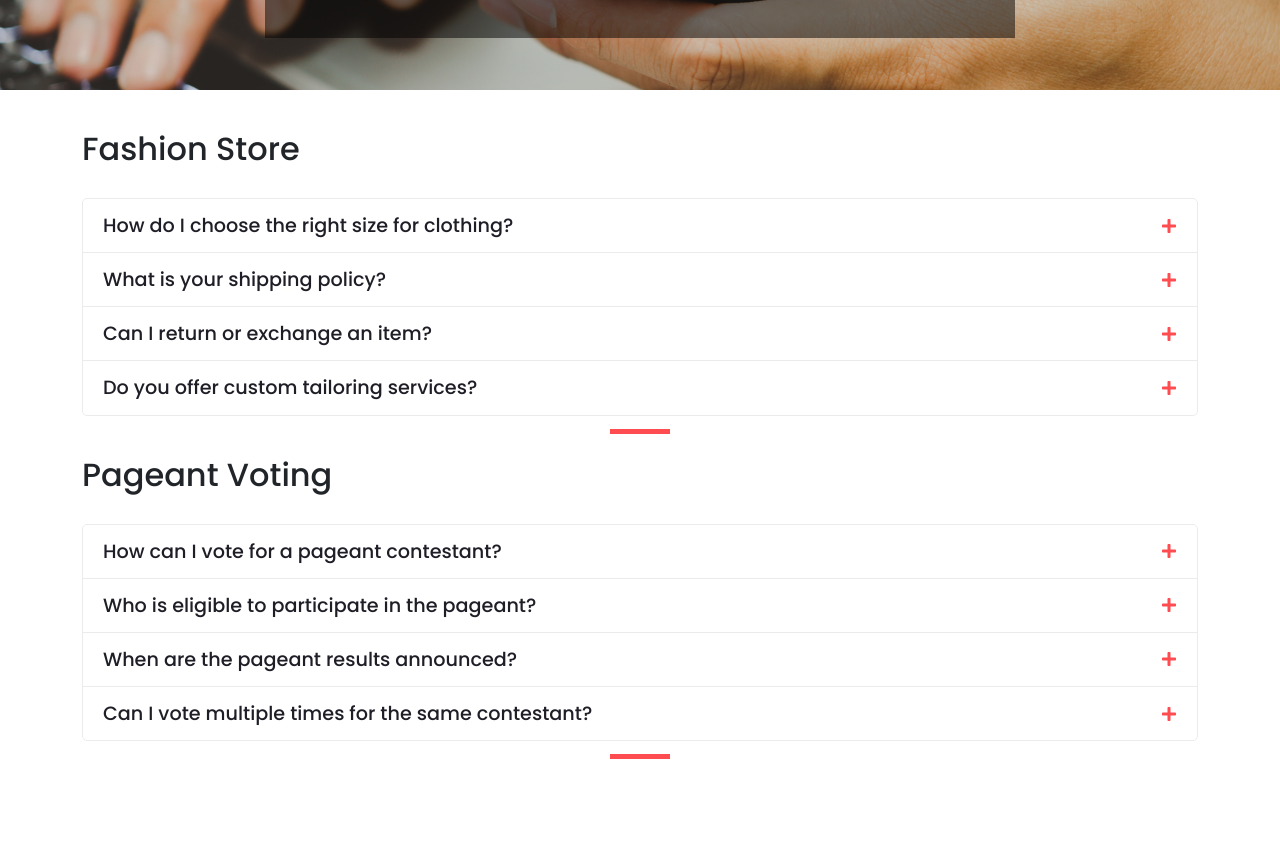
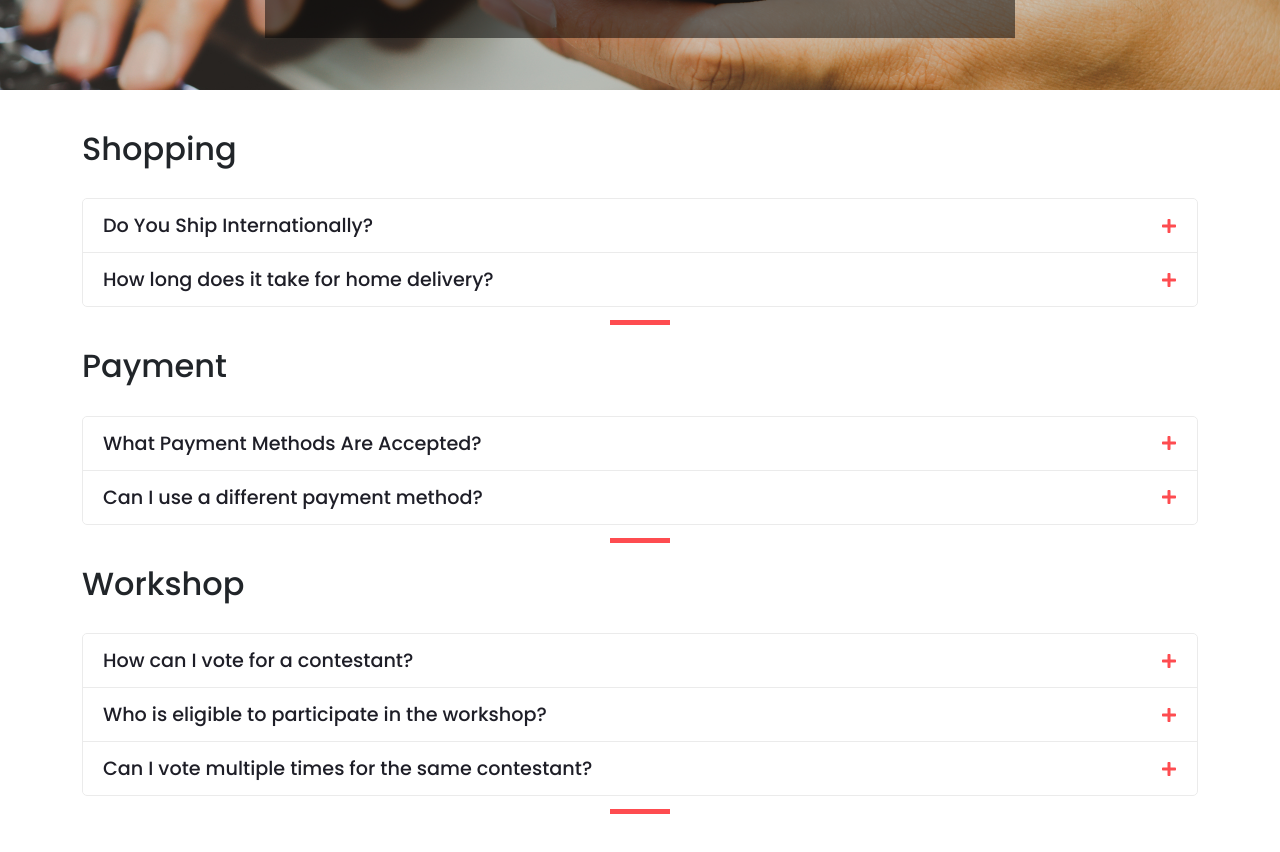
Before and after one commit to nwabekeyi/CL3Fwilson-, a React (Vite) app: page /faq in a window 1280 px wide. Shown: the part 360-1212 px from the top of the page. Built offline with nearby package versions, Linux system fonts and the light colour scheme.

Commit message:
added vercel config

```diff
--- a/src/views/FAQ/index.jsx
+++ b/src/views/FAQ/index.jsx
@@ -13,52 +13,52 @@ function FAQPage() {
   // FAQ data
   const faqs = [
     {
-      category: "Fashion Store",
+      category: "Shopping",
       questions: [
         {
-          question: "How do I choose the right size for clothing?",
+          question: "Do You Ship Internationally?",
           answer:
-            "Our sizing chart is available on each product page. Measure your chest, waist, and hips, and compare them to our guide. For tailored fits, consider one size up for comfort. If you’re unsure, contact our support team at support@menstyle.com.",
+            "Yes we do, through DHL",
         },
         {
-          question: "What is your shipping policy?",
+          question: "How long does it take for home delivery?",
           answer:
-            "We offer free standard shipping on orders over $50 within Nigeria. Orders are processed within 1-2 business days and delivered in 3-7 days. International shipping is available; rates vary by location. Check our Shipping page for details.",
-        },
-        {
-          question: "Can I return or exchange an item?",
-          answer:
-            "Yes, we accept returns within 30 days of delivery if the item is unworn and in original condition. Exchanges are free within Nigeria. Start a return via your account or email support@menstyle.com. See our Returns page for more.",
-        },
-        {
-          question: "Do you offer custom tailoring services?",
-          answer:
-            "Currently, we offer standard sizes, but we’re launching a custom tailoring service in 2026. Sign up for our newsletter to stay updated on this feature!",
+            "Delivery dates on preorder will be any where between 7 days - 3 weeks depending on production and delivery timelines. Please speak with our consultants for more detailed assistance with delivery",
         },
       ],
     },
     {
-      category: "Pageant Voting",
+      category: "Payment",
       questions: [
         {
-          question: "How can I vote for a pageant contestant?",
+          question: "What Payment Methods Are Accepted?",
           answer:
-            "Visit the 'Vote for Your Candidate' page under the Workshop menu. Log in or create an account, browse contestant profiles, and cast your vote. Each user gets one vote per day during the voting period.",
+            "Paystack and stripe",
         },
         {
-          question: "Who is eligible to participate in the pageant?",
+          question: "Can I use a different payment method?",
           answer:
-            "The pageant is open to men aged 18-35 who are registered on our platform. Contestants must submit a profile with photos and a bio. Registration is free and available on the 'Register' page under Workshop.",
+            "No please",
+        },
+      ],
+    },
+    {
+      category: "Workshop",
+      questions: [
+        {
+          question: "How can I vote for a contestant?",
+          answer:
+            "Visit the 'Workshop' page under the Workshop menu  and cast your vote.",
         },
         {
-          question: "When are the pageant results announced?",
+          question: "Who is eligible to participate in the workshop?",
           answer:
-            "Voting closes on the last day of each month, and results are announced within 7 days on our website and social media. Winners receive exclusive fashion prizes and feature in our campaigns.",
+            "The workshop is open to men aged 18-35 who are registered on our platform. Contestants must submit a profile with photos and a bio. Registration is free and available on the 'Register' page under Workshop.",
         },
         {
           question: "Can I vote multiple times for the same contestant?",
           answer:
-            "You can vote once per day for your favorite contestant. Multiple votes in a single day are not allowed to ensure fairness. Follow us on social media for voting reminders!",
+            "You can vote multiple times per day for your favorite contestant. Follow us on social media for voting reminders!",
         },
       ],
     },
```
